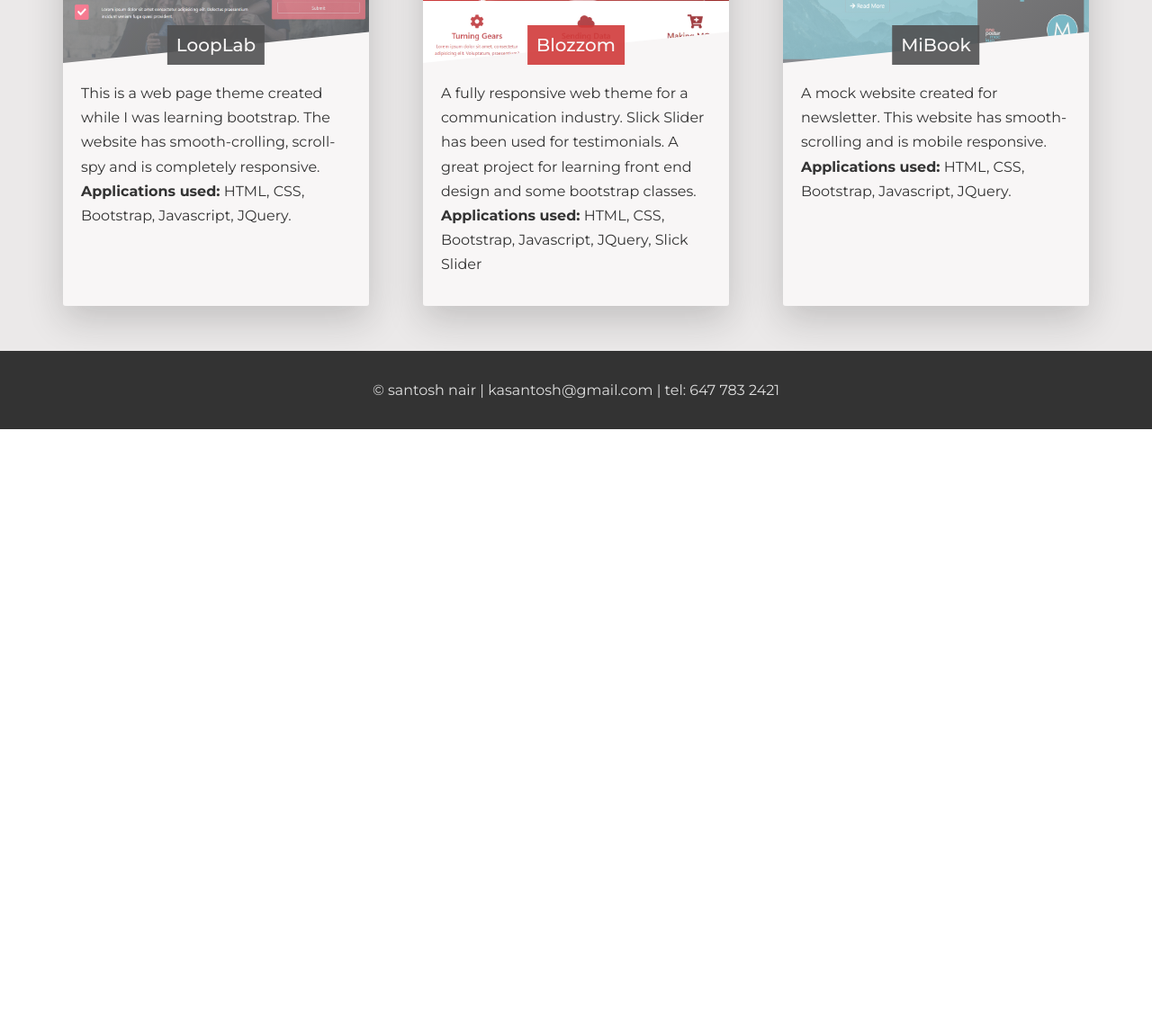
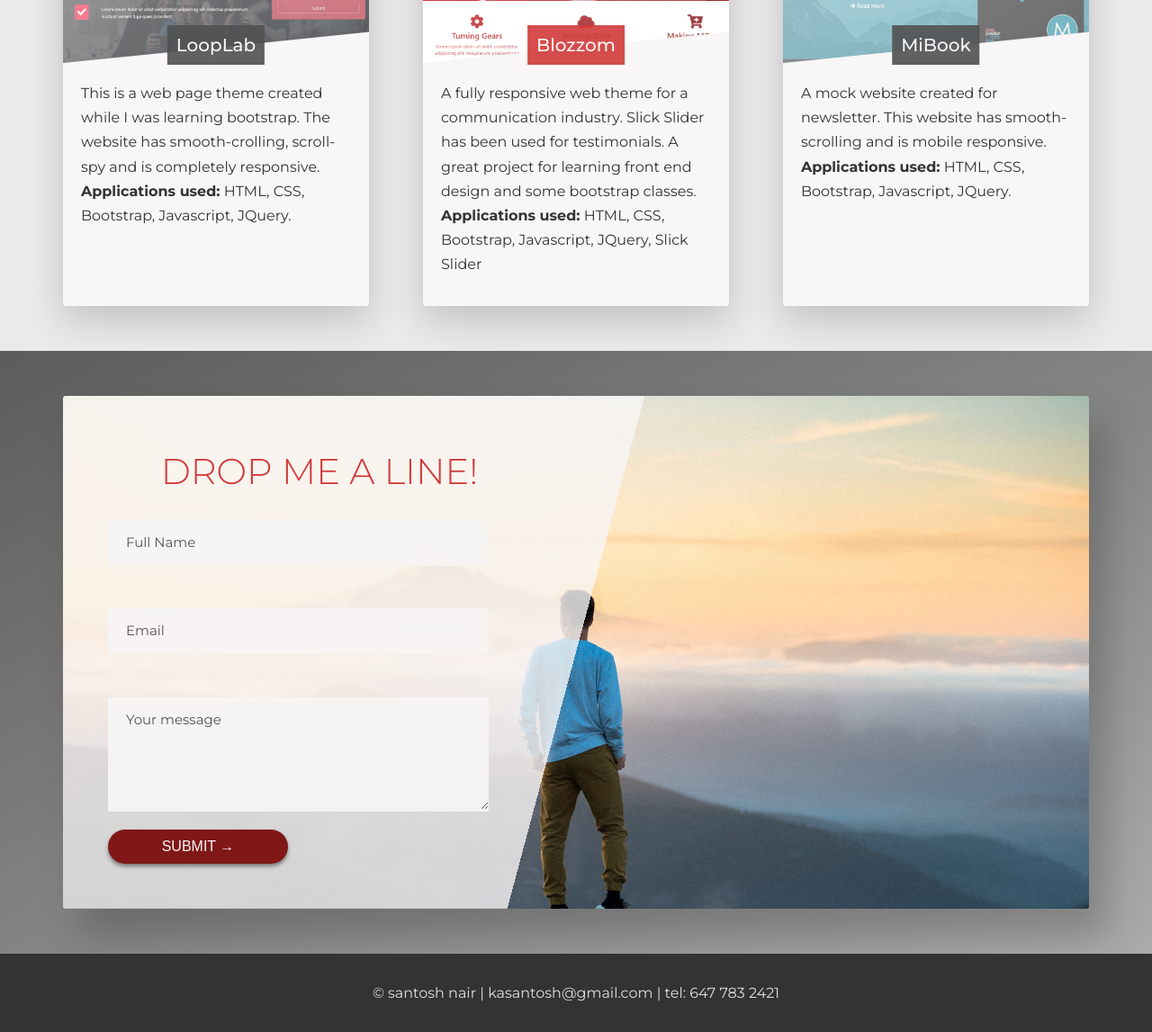
Before and after one commit to kasantosh/santosh-webdev, a website: page index.html in a window 1280 px wide. Shown: the part 2889-4036 px from the top of the page at 90% size. Before the commit the page ends 3366 px from the top, so only its background shows below. Drawn offline with Linux system fonts and the light colour scheme.

Commit message:
Have added the contacts page

```diff
--- a/css/style.css
+++ b/css/style.css
@@ -199,14 +199,57 @@ body {
   padding: 1rem 2rem;
   display: inline-block;
   border-radius: 10rem;
+  border: none;
   transition: all 0.2s;
   position: relative;
-  font-size: 1.6rem; }
+  font-size: 1.6rem;
+  background-color: #801818;
+  color: #f8f6f6;
+  box-shadow: 0 3px 4px rgba(32, 32, 32, 0.5); }
+  .btn:active, .btn:link:active, .btn:visited:active {
+    background-color: #f54242;
+    box-shadow: 0 1px 2px rgba(32, 32, 32, 0.7); }
 
 .btn--white {
   background-color: #f8f6f6;
   color: #d13a3a;
   margin: 2rem; }
+
+.form__group:not(:last-child) {
+  margin-bottom: 2rem; }
+
+.form__input, .form__textarea {
+  font-size: 1.5rem;
+  font-family: inherit;
+  color: inherit;
+  padding: 1.5rem 2rem;
+  border-radius: 2px;
+  background-color: rgba(248, 246, 246, 0.9);
+  border: none;
+  border-bottom: 2px solid transparent;
+  width: 90%;
+  display: block; }
+  .form__input::-webkit-input-placeholder, .form__textarea::-webkit-input-placeholder {
+    color: #555; }
+  .form__input:focus, .form__textarea:focus {
+    outline: none;
+    box-shadow: 0 1px 4px rgba(32, 32, 32, 0.2);
+    border-bottom: 2px solid #43c507; }
+    .form__input:focus:invalid, .form__textarea:focus:invalid {
+      border-bottom: 2px solid #f54242; }
+
+.form__label {
+  font-size: 1.2rem;
+  font-weight: 700;
+  margin-left: 2rem;
+  margin-top: .7rem;
+  display: block;
+  transition: all 0.3s; }
+
+.form__input:placeholder-shown + .form__label {
+  opacity: 0;
+  visibility: none;
+  transform: translateY(-4rem); }
 
 .about {
   height: auto;
@@ -227,6 +270,26 @@ body {
           width: 100%; } }
     .about__box-text-para {
       font-size: 1.6rem; }
+
+.contact {
+  background-image: linear-gradient(to right bottom, rgba(51, 51, 51, 0.8), rgba(150, 150, 150, 0.8));
+  padding: 5rem 0; }
+
+.contactdiv {
+  background-image: linear-gradient(105deg, rgba(248, 246, 246, 0.8) 0%, rgba(248, 246, 246, 0.8) 50%, transparent 50%), url(../img/contact-img.jpg);
+  background-size: cover;
+  background-position: center;
+  height: auto;
+  border-radius: 3px;
+  box-shadow: 2rem 3rem 4rem rgba(51, 51, 51, 0.3); }
+  .contactdiv__form {
+    width: 50%;
+    padding: 5rem; }
+  @media (max-width: 56.25em) {
+    .contactdiv {
+      background-image: linear-gradient(rgba(248, 246, 246, 0.8), rgba(223, 223, 223, 0.8)), url(../img/contact-img.jpg); }
+      .contactdiv__form {
+        width: 100%; } }
 
 .footer {
   background-color: #333;
--- a/index.html
+++ b/index.html
@@ -351,6 +351,39 @@
       </div>
     </section>
 
+    <!-- CONTACT -->
+
+    <section class="contact" id="contact">
+      <div class="row">
+
+        <div class="contactdiv">
+          <div class="contactdiv__form">
+            <form action="#" class="form">
+
+              <div class="heading-primary mb-small">
+                Drop me a line!
+              </div>
+              <div class="form__group">
+                <input type="text" class="form__input" placeholder="Full Name" id="name" required>
+                <label for="name" class="form__label">Full Name</label>
+              </div>
+
+              <div class="form__group">
+                <input type="email" class="form__input" placeholder="Email" id="email" required>
+                <label for="email" class="form__label">Email Address</label>
+              </div>
+
+              <div class="form__group">
+                <textarea placeholder="Your message" rows="5" class="form__textarea" required></textarea>
+              </div>
+              <button class="form__submit btn" type="submit">Submit &rarr;</button>
+
+            </form>
+          </div>
+        </div>
+      </div>
+    </section>
+
     <!-- FOOTER -->
 
     <section class="footer" id="footer">
```
Also changed, not shown: img/contact-img.jpg (added).
